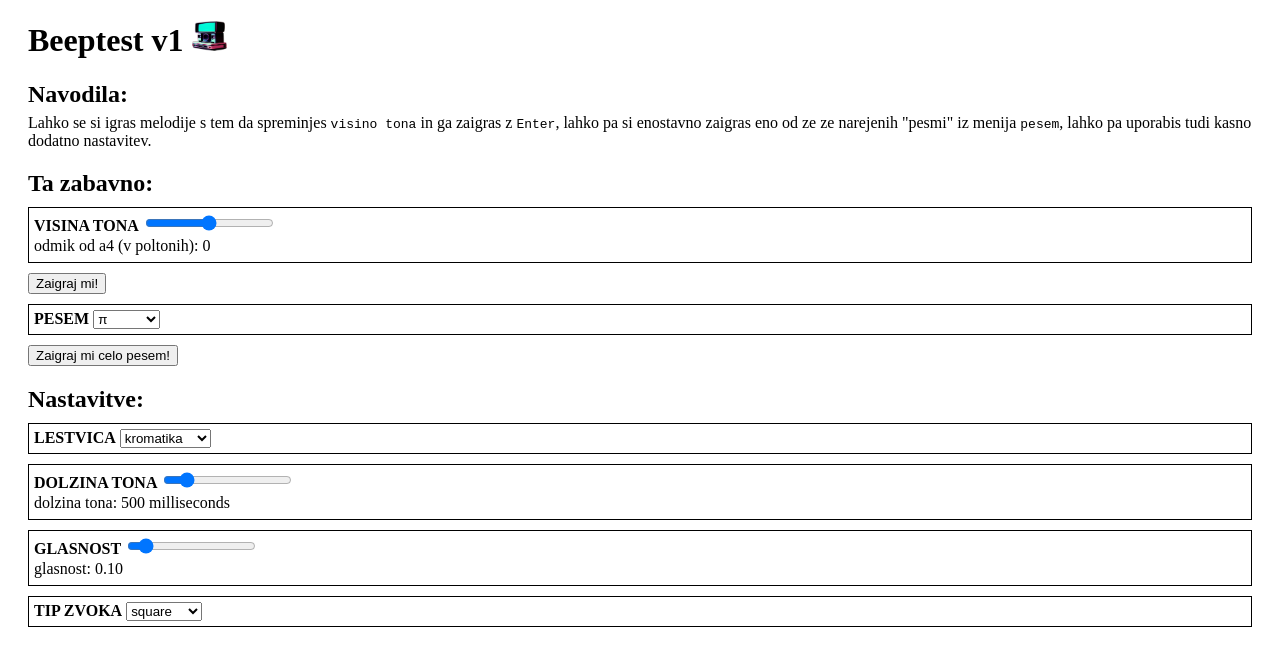
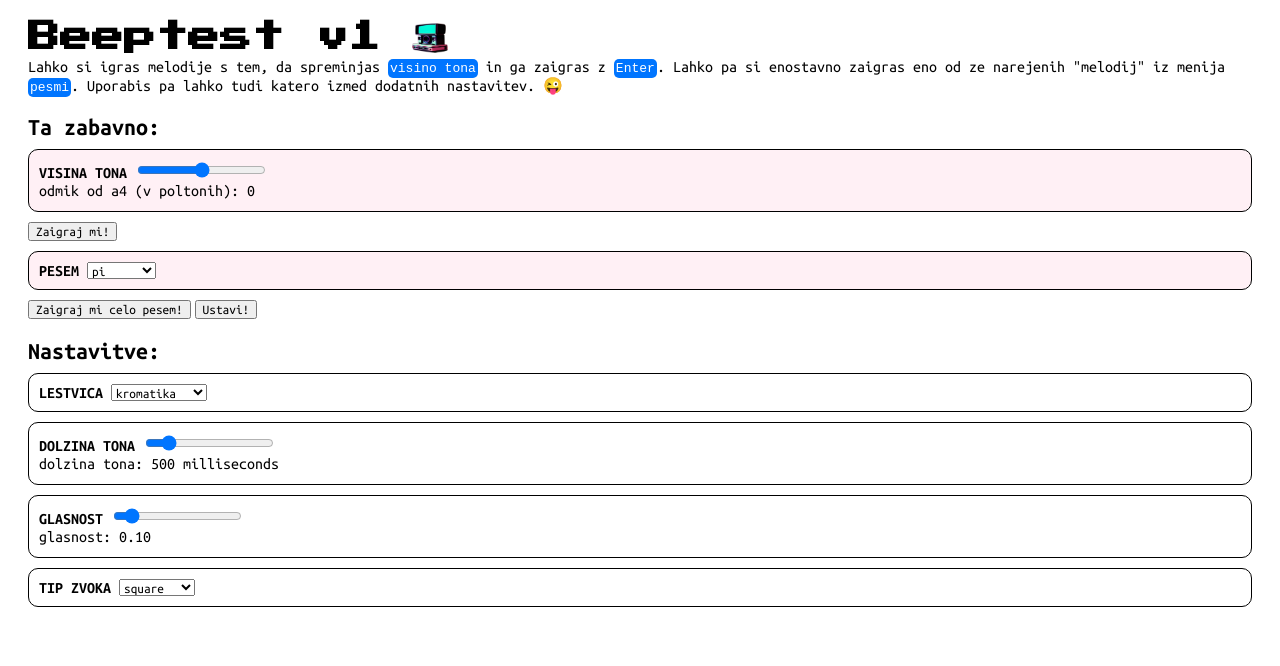
Before and after one commit to Gregorcnik/Beeptest, a plain HTML site: page index.html in a window 1280 px wide. Both pictures are taken after a click on the button "Zaigraj mi celo pesem!". Drawn offline with Linux system fonts and the light colour scheme.

Commit message:
Add pause button and some style

```diff
--- a/index.html
+++ b/index.html
@@ -1,23 +1,30 @@
 <!DOCTYPE html>
 <html>
   <head>
-    <title>beeptest</title>
+    <title>Beeptest</title>
     <meta charset="utf-8">
+    <meta name="viewport">
+    <!--google fonts-->
+    <link rel="preconnect" href="https://fonts.googleapis.com">
+    <link rel="preconnect" href="https://fonts.gstatic.com" crossorigin>
+    <link href="https://fonts.googleapis.com/css2?family=Press+Start+2P&family=Ubuntu+Mono:wght@400;700&display=swap" rel="stylesheet">
+    <!--favicon-->
     <link rel="shortcut icon" type="image/x-icon" href="favicon.png">
+    <!--stylesheet-->
     <link rel="stylesheet" href="style.css">
+    <!--script-->
     <script src="script.js"></script>
   </head>
   <body>
-    <h1>Beeptest v1 <img src="favicon.png" alt="logo" style="height: 30px;"></h1>
+    <h1 class="naslov">Beeptest v1 <img src="favicon.png" alt="logo" style="height: 30px;"></h1>
 
     <!--navodila-->
-    <h2>Navodila:</h2>
-    <p style="margin-top: 6px;">Lahko se si igras melodije s tem da spreminjes <code>visino tona</code> in ga zaigras z <code>Enter</code>, lahko pa si enostavno zaigras eno od ze ze narejenih "pesmi" iz menija <code>pesem</code>, lahko pa uporabis tudi kasno dodatno nastavitev.</p>
+    <p style="margin-top: 6px;">Lahko si igras melodije s tem, da spreminjas <code>visino tona</code> in ga zaigras z <code>Enter</code>. Lahko pa si enostavno zaigras eno od ze narejenih "melodij" iz menija <code>pesmi</code>. Uporabis pa lahko tudi katero izmed dodatnih nastavitev. 😜</p>
 
     <h2>Ta zabavno:</h2>
 
     <!--offset-->
-    <div class="form">
+    <div class="form" important>
       <b>Visina tona</b>
       <input type="range" min="-24" max="24" value = 0 id="offset" class="slider" oninput="document.getElementById('offset-mon').innerHTML = document.getElementById('offset').value">
       <p class="monitor">odmik od a4 (v poltonih): <span id="offset-mon">0</span></p>
@@ -27,10 +34,10 @@
     <button onclick="callBeep()">Zaigraj mi!</button>
 
     <!--izbira skladbe-->
-    <div class="form">
+    <div class="form" important>
       <b>Pesem</b>
       <select id="pesem">
-        <option value="pi" selected>π</option>
+        <option value="pi" selected>pi</option>
         <option value="korenZDva">koren 2</option>
         <option value="enaDeljenoSedem">1/7</option>
         <option value="enaDeljenoEnajst">1/11</option>
@@ -38,8 +45,10 @@
       </select>
     </div>
 
-    <!--zaigarj skladbo!-->
+    <!--zaigraj skladbo!-->
     <button onclick="callPlaySong()">Zaigraj mi celo pesem!</button>
+    <!--ustavi-->
+    <button onclick="abort()" id="abort" style="visibility: hidden;">Ustavi!</button>
 
     <h2>Nastavitve:</h2>
 
--- a/script.js
+++ b/script.js
@@ -16,6 +16,8 @@ pesmi.set("enaDeljenoDvanajst", "0083333333333333333333333333333");
 
 const ritmi = new Map();
 ritmi.set("ritem1", [1000, 333, 333, 333, 1000, 333, 666]);
+
+let playing = false;
 
 // ====================
 // ta prav zacetek
@@ -95,16 +97,27 @@ function callBeep () {
 };
 
 function callPlaySong () {
-  let song = pesmi.get(document.getElementById("pesem").value);
-  let lestvica = lestvice.get(document.getElementById("lestvica").value);
-  playNotes(song, lestvica, [250], 0);
-}
+  if (!playing) {
+    let song = pesmi.get(document.getElementById("pesem").value);
+    let lestvica = lestvice.get(document.getElementById("lestvica").value);
+    playing = true;
+    document.getElementById("abort").style = "visibility: visible;";
+    playNotes(song, lestvica, [250], 0);
+  } else {
+    alert("Nekaj se ze predvaja! 🔊")
+  }
+};
+
+function abort () {
+  playing = false;
+  document.getElementById("abort").style = "visibility: hidden;";
+};
 
 function playNotes (song, lestvica, ritem, index) {
   // console.log(song, lestvica, ritem, ritem.length, index);
   beep(ritem[index%(ritem.length)], toneToHertz(poLestvici(lestvica, song[index])), document.getElementById("volume").value, document.getElementById("type").value);
   setTimeout (function() {
-    if (index < song.length-1) {
+    if (index < song.length-1 && playing === true) {
       playNotes(song, lestvica, ritem, index+1);
     }
   }, ritem[index%ritem.length])
--- a/style.css
+++ b/style.css
@@ -6,10 +6,38 @@ body {
   padding: 0 20px 0 20px;
 }
 
+.naslov {
+  margin-bottom: 0;
+  font-family: 'Press Start 2P', cursive;
+}
+
+h2 {
+  margin-bottom: 1px;
+  font-family: 'Ubuntu Mono', monospace;
+}
+
+button, select, .form {
+  font-family: 'Ubuntu Mono', monospace;
+}
+
+p {
+  font-family: 'Ubuntu Mono', monospace;
+}
+
 .form {
   margin: 10px 0 10px 0;
-  padding: 5px;
+  padding: 10px;
   border: solid black 1px;
+  border-radius: 10px;
+}
+
+.form b {
+  margin: 5px 0 5px 0;
+  text-transform: uppercase;
+}
+
+[important] {
+  background-color: lavenderblush;
 }
 
 .monitor {
@@ -17,16 +45,14 @@ body {
   margin: 2px 0 2px 0;
 }
 
-.form b {
-  margin: 5px 0 5px 0;
-  text-transform: uppercase;
-}
-
 .spacer {
   height: 50px;
   width: 100%;
 }
 
-h2 {
-  margin-bottom: 1px;
+code {
+  background-color: #0075ff;
+  color: white;
+  padding: 2px;
+  border-radius: 5px;
 }
```
